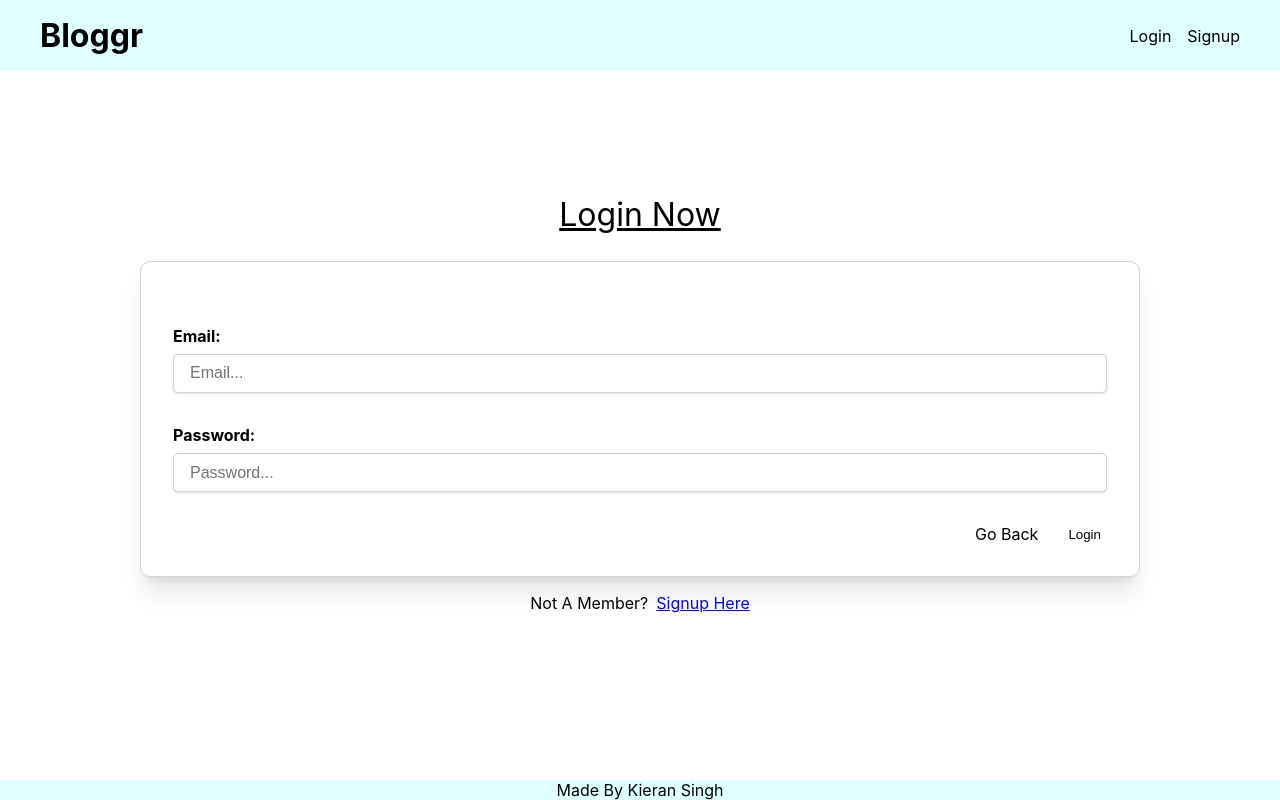
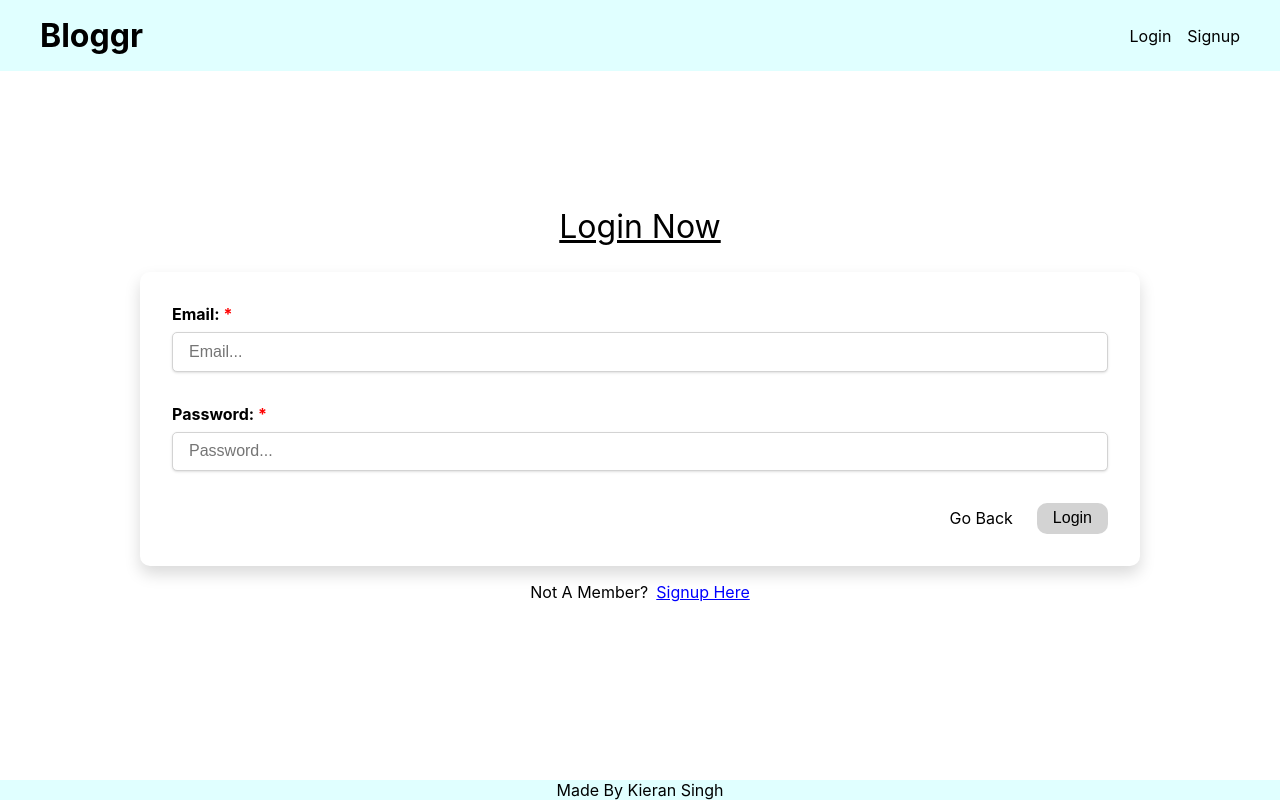
Before and after one commit to Kieran27/Blog-Client, a React (Create React App) app: page /login in a window 1280 px wide. Built offline with nearby package versions, Linux system fonts and the light colour scheme.

Commit message:
Established styling layout for login component

```diff
--- a/src/Routes/Login/login.jsx
+++ b/src/Routes/Login/login.jsx
@@ -24,28 +24,33 @@ const Login = () => {
     return login(email, password);
   };
   return (
-    <>
     <div className={styles.loginContainer}>
       <h2>Login Now</h2>
       <form onSubmit={handleSubmit}>
         <div className={styles.formInputContainer}>
-            <label htmlFor="email">Email:</label>
+          <label htmlFor="email">
+            Email: <span>*</span>
+          </label>
           <input
             type="text"
             id="email"
             name="email"
             value={email}
             placeholder="Email..."
+            required
             onChange={handleChange}
           />
         </div>
         <div className={styles.formInputContainer}>
-            <label htmlFor="password">Password:</label>
+          <label htmlFor="password">
+            Password: <span>*</span>
+          </label>
           <input
             type="text"
             id="password"
             name="password"
             value={password}
+            required
             placeholder="Password..."
             onChange={handleChange}
           />
@@ -60,7 +65,6 @@ const Login = () => {
         <Link to="signup"> Signup Here</Link>
       </div>
     </div>
-    </>
   );
 };
 
--- a/src/Routes/Login/login.module.scss
+++ b/src/Routes/Login/login.module.scss
@@ -14,10 +14,8 @@
   }
 
   form {
-    border: thin solid lightgray;
     border-radius: 10px;
-    box-shadow: 0 20px 25px -5px rgb(0 0 0 / 10%),
-      0 8px 10px -6px rgb(0 0 0 / 10%);
+    box-shadow: 0 0.5rem 1rem rgba(0, 0, 0, 0.15) !important;
     margin: 0 1rem 0.5rem;
     padding: 2rem;
     width: 100%;
@@ -25,8 +23,7 @@
 }
 
 .formInputContainer {
-  margin-top: 2rem;
-  margin-bottom: 1rem;
+  margin-bottom: 2rem;
   width: 100%;
 
   input {
@@ -45,17 +42,26 @@
     font-size: 1rem;
     font-weight: 700;
     margin-bottom: 0.5rem;
+
+    span {
+      color: red;
+    }
   }
 }
 
 .formFooter {
   margin-top: 2rem;
   display: flex;
+  align-items: center;
   justify-content: flex-end;
   gap: 1.5rem;
 
   input {
-    background: none;
+    cursor: pointer;
+    font-size: 1rem;
+    background: lightgray;
+    padding: 0.4rem 1rem;
+    border-radius: 10px;
     border: none;
   }
 }
```
Lines whose indentation alone changed are shown as unchanged.
